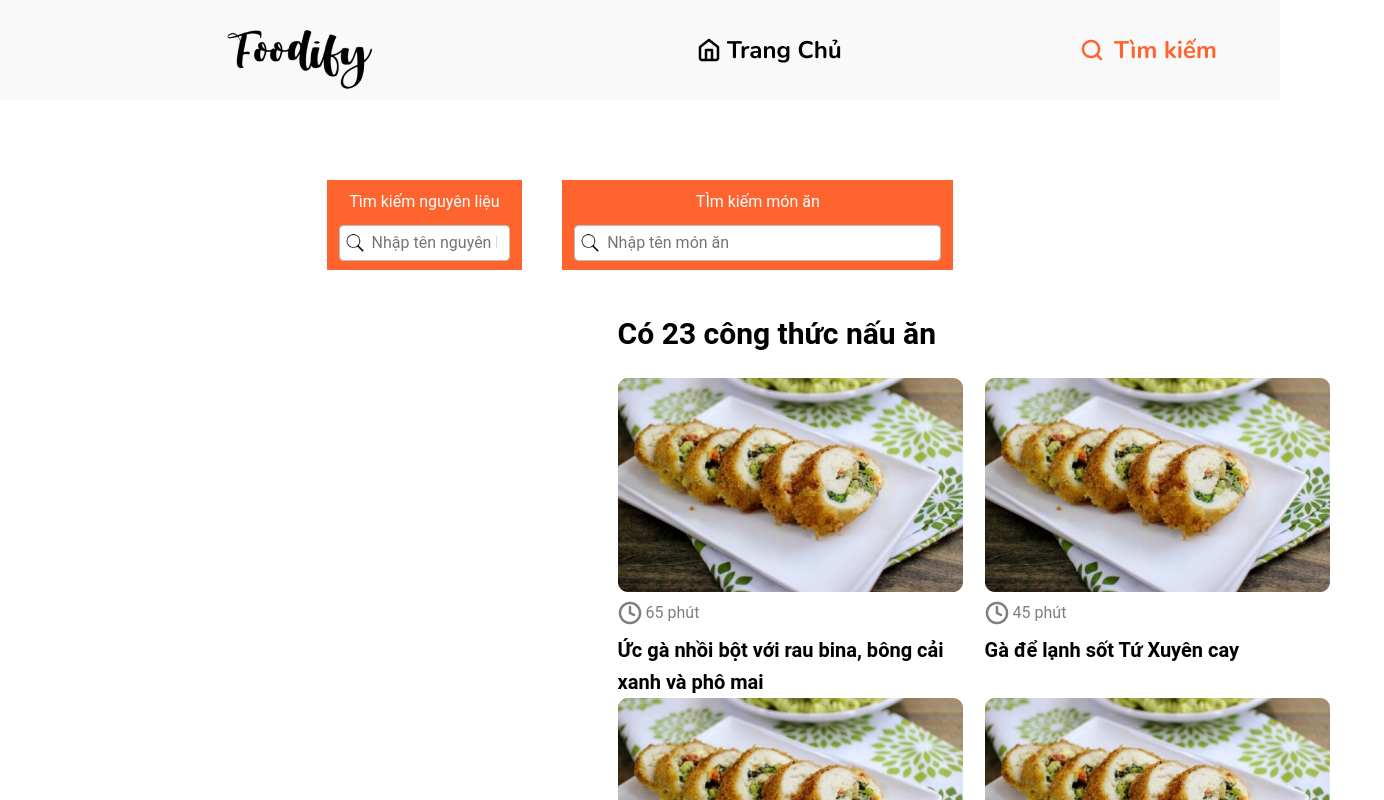
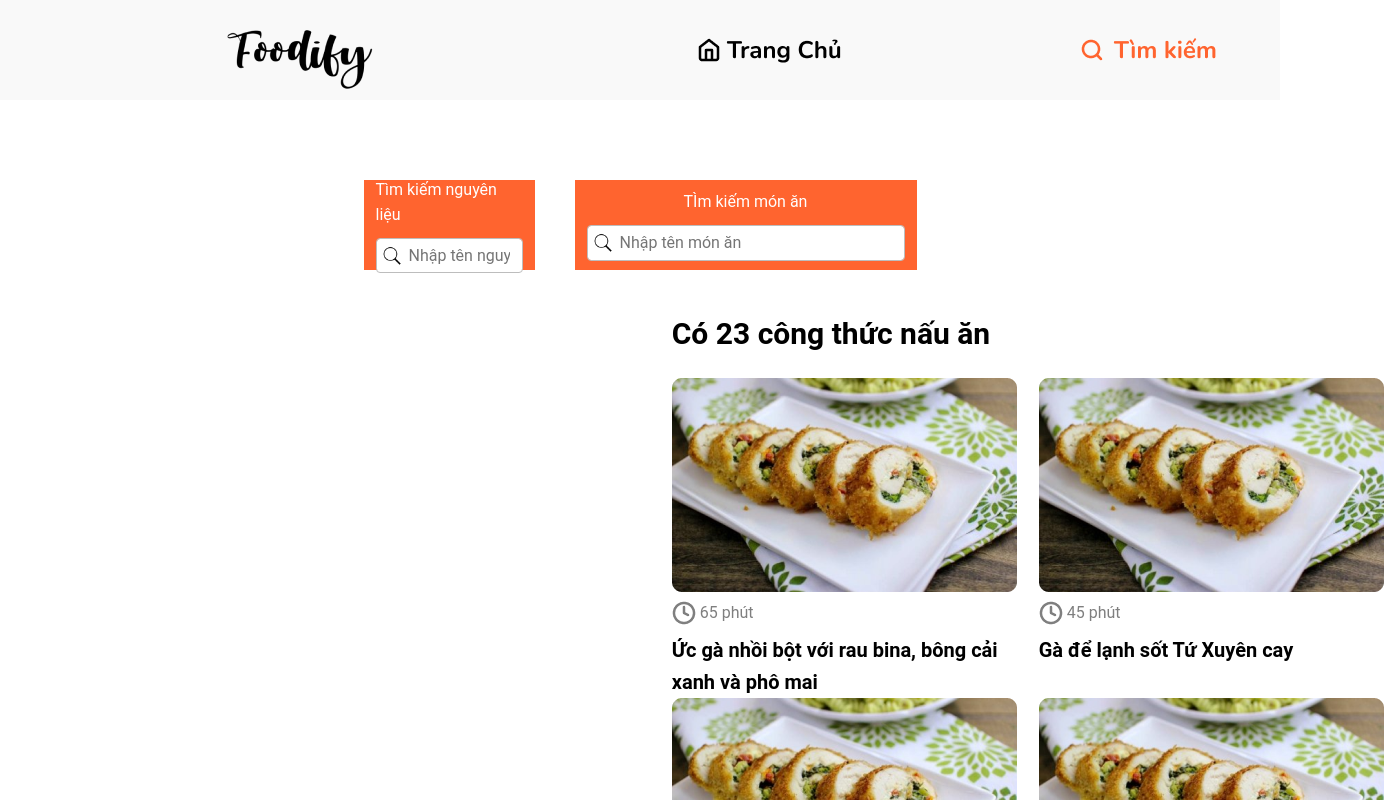
Before and after one commit to hiep464/foodify-itss2-fe, a React (Create React App) app: page / in a window 1280 px wide. Shown: the top 800 px of the page, 1384 px wide, since content can reach past the window. Built offline with nearby package versions, Linux system fonts and the light colour scheme.

Commit message:
wrap maincontainer

```diff
--- a/src/layout/defaultLayout/DefaultLayout.jsx
+++ b/src/layout/defaultLayout/DefaultLayout.jsx
@@ -1,11 +1,13 @@
 import Footer from "../../components/Footer/Footer";
-import Search from "../../components/Search/Search";
 import Header from "../header";
+
 function DefaultLayout({ children }) {
     return (
     <div>
       <Header/>
-      {children}
+      <div className="container">
+        {children}
+      </div>
       <Footer/>
     </div>
     );
```
